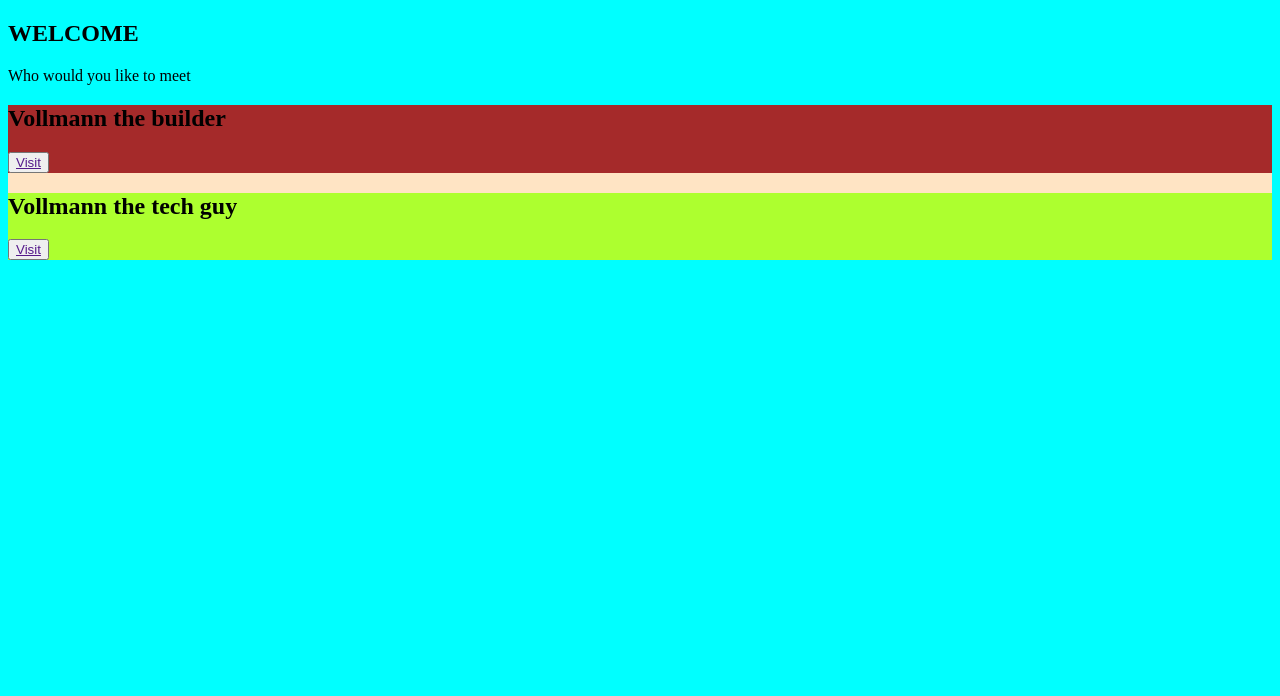
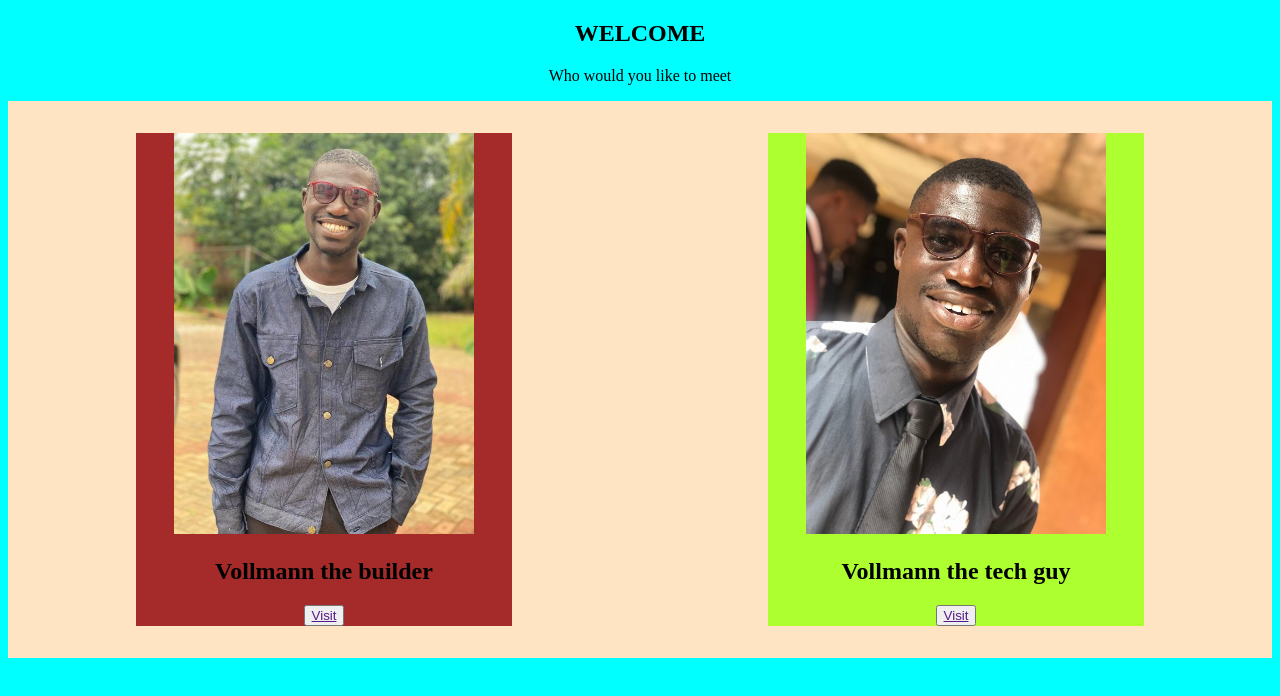
Before and after one commit to Dblackone/DoublePortfolio, a plain HTML site: page index.html in a window 1280 px wide. Drawn offline with Linux system fonts and the light colour scheme.

Commit message:
Added images

```diff
--- a/assets/css/style.css
+++ b/assets/css/style.css
@@ -3,16 +3,31 @@ body {
     background-color: aqua;
 }
 
-
+.intro-text {
+    text-align: center;
+}
 .choice-box {
+    display: flex;
+    align-items: center;
     background-color: bisque;
 }
-.portfolio{
+.container {
+    width: 25%;
+    margin: 2em 8em 2em 8em;
+}
+.container.img{
 
 }
-.portfolio-1{
+.portfolio {
+
+}
+.portfolio-1 {
+    text-align: center;
+    flex: 1;
     background-color: brown;
 }
-.portfolio-2{
+.portfolio-2 {
+    text-align: center;
+    flex: 1;
     background-color: greenyellow;
 }
--- a/index.html
+++ b/index.html
@@ -12,24 +12,26 @@
     <!--homepage contianer-->
     <div>
     <!--welcome sextion-->
-        <section>
+        <section class="intro-text">
             <div>
                 <h1>WELCOME</h1>
                 <p>Who would you like to meet</p>
             </div>
         </section>
     <!--section to choose portfolio-->
-        <section>
+        <section class="portfolio">
             <div class="choice-box">
     <!--Constrution portfolio-->
-                <div class="portfolio-1">
+                <div class="container portfolio-1">
+                    <img src="/assets/images/1.jpg" alt="" class="" width="80%">
                     <h2>Vollmann the builder</h2>
                     <button>
                         <a href="">Visit</a>
                     </button>
                 </div>
     <!--Tech portfolio-->
-                <div class="portfolio-2">
+                <div class="container portfolio-2">
+                    <img src="/assets/images/2.JPG" alt="" class="" width="80%">
                     <h2>Vollmann the tech guy</h2>
                     <button>
                         <a href="">Visit</a>
```
Also changed, not shown: assets/images/1.jpg (added), assets/images/11467.jpg (added), assets/images/11469.jpg (added), assets/images/2.JPG (added), assets/images/6235.jpg (added), assets/images/819.jpg (added), assets/images/830.jpg (added), assets/images/903.jpg (added), assets/images/IMG-20200806-WA0001.jpg (added), 3 other files.
